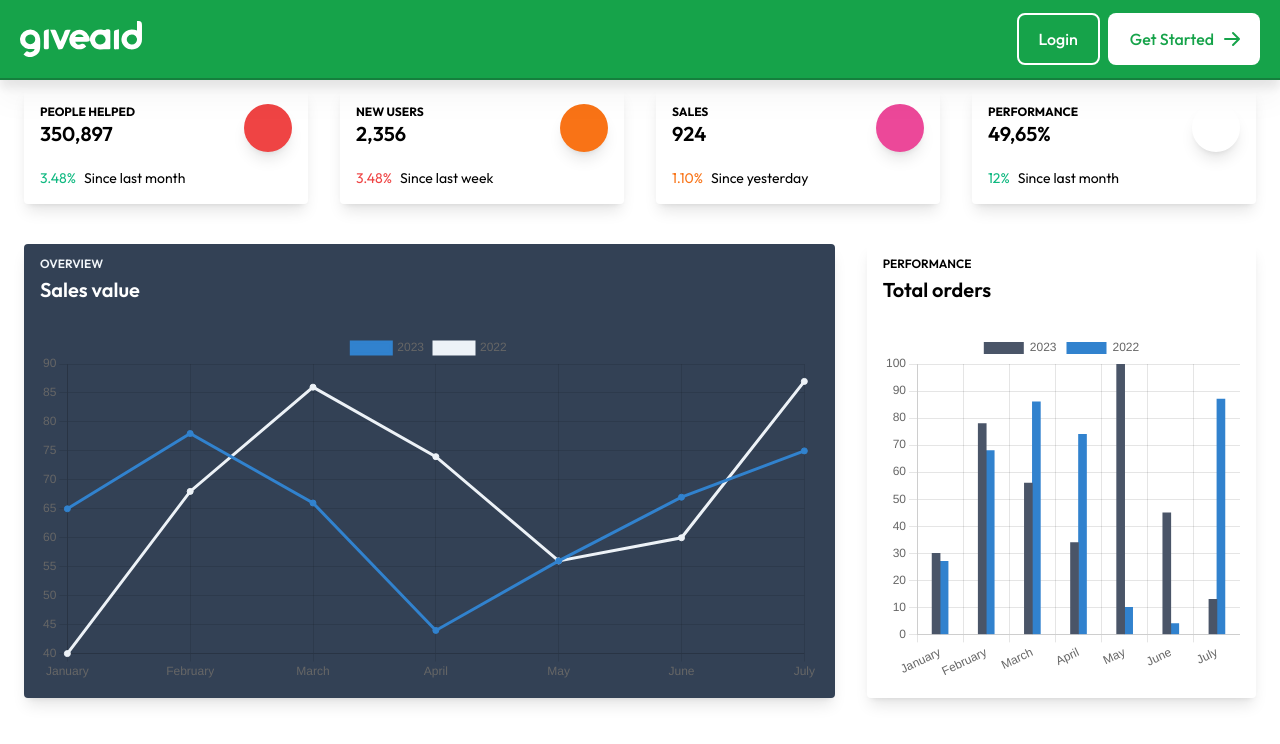
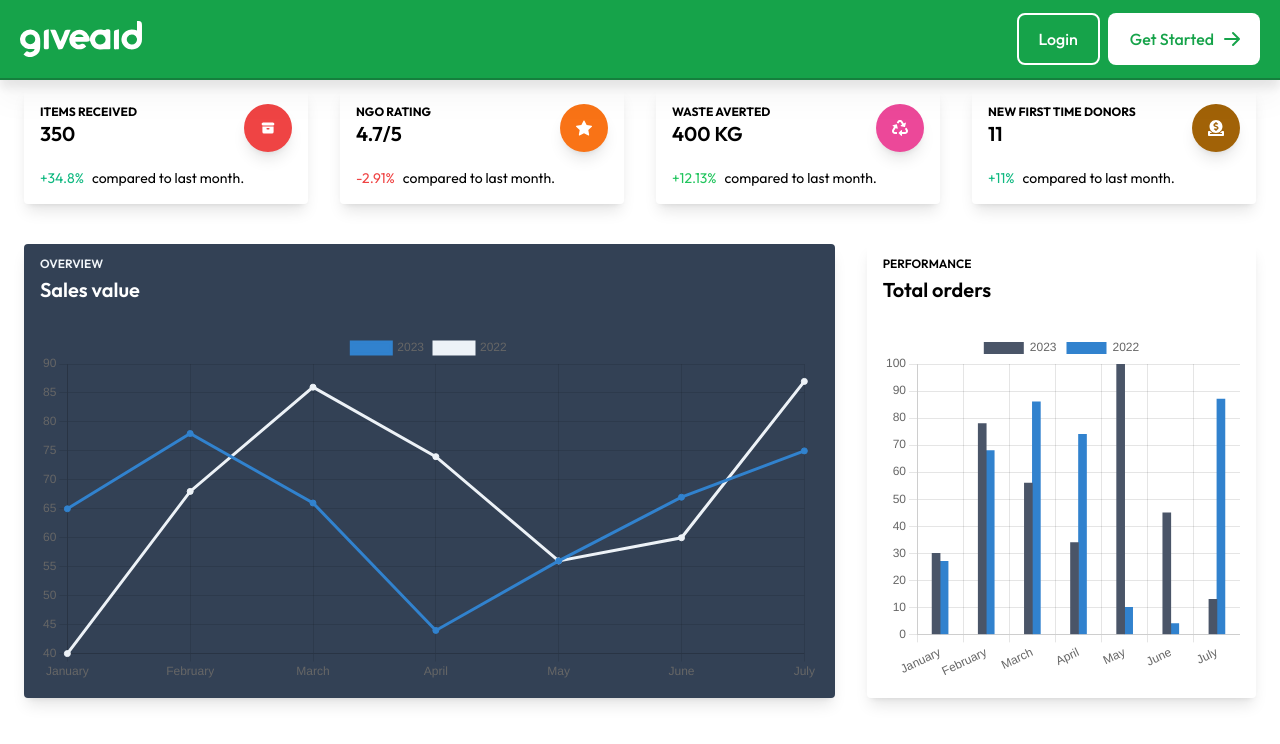
Before and after one commit to facevel/giveaid-next, a Next.js app: page /ngo/dashboard in a window 1280 px wide. Shown: the top 744 px of the page. Built offline with nearby package versions, Linux system fonts and the light colour scheme; no server answers; what prettier-plugin-tailwindcss would draw is missing.

Commit message:
add icons to dashboard

```diff
--- a/src/pages/ngo/dashboard/index.tsx
+++ b/src/pages/ngo/dashboard/index.tsx
@@ -4,6 +4,9 @@ import { CardBarChart, CardLineChart } from "components";
 import { withProtectedForNGO } from "@/firebase/routes";
 import { ReactNode } from "react";
 import { NgoPageLayout } from "layouts";
+import {HiArchive} from "react-icons/hi";
+import {BsStarFill} from "react-icons/bs";
+import {FaDonate, FaRecycle} from "react-icons/fa";
 
 
 
@@ -17,24 +20,24 @@ const NgoPage = () => {
               <div className="flex flex-wrap">
                 <div className="relative w-full max-w-full flex-1 flex-grow pr-4">
                   <h5 className="text-blueGray-400 text-xs font-bold uppercase">
-                    People Helped
+                    Items Received
                   </h5>
                   <span className="text-blueGray-700 text-xl font-semibold">
-                    350,897
+                    350
                   </span>
                 </div>
                 <div className="relative w-auto flex-initial pl-4">
                   <div
                     className="inline-flex h-12 w-12 items-center justify-center rounded-full bg-red-500 p-3 text-center text-white shadow-lg">
-                    <i className="far fa-chart-bar"></i>
+                    <i className="far fa-chart-bar"><HiArchive/></i>
                   </div>
                 </div>
               </div>
               <p className="text-blueGray-400 mt-4 text-sm">
                 <span className="mr-2 text-emerald-500">
-                  <i className="fas fa-arrow-up"></i> 3.48%
+                  <i className="fas fa-arrow-up"></i> +34.8%
                 </span>
-                <span className="whitespace-nowrap">Since last month</span>
+                <span className="whitespace-nowrap">compared to last month.</span>
               </p>
             </div>
           </div>
@@ -45,24 +48,24 @@ const NgoPage = () => {
               <div className="flex flex-wrap">
                 <div className="relative w-full max-w-full flex-1 flex-grow pr-4">
                   <h5 className="text-blueGray-400 text-xs font-bold uppercase">
-                    NEW USERS
+                    NGO Rating
                   </h5>
                   <span className="text-blueGray-700 text-xl font-semibold">
-                    2,356
+                    4.7/5
                   </span>
                 </div>
                 <div className="relative w-auto flex-initial pl-4">
                   <div
                     className="inline-flex h-12 w-12 items-center justify-center rounded-full bg-orange-500 p-3 text-center text-white shadow-lg">
-                    <i className="fas fa-chart-pie"></i>
+                    <i className="fas fa-chart-pie"><BsStarFill/></i>
                   </div>
                 </div>
               </div>
               <p className="text-blueGray-400 mt-4 text-sm">
                 <span className="mr-2 text-red-500">
-                  <i className="fas fa-arrow-down"></i> 3.48%
+                  <i className="fas fa-arrow-down"></i> -2.91%
                 </span>
-                <span className="whitespace-nowrap">Since last week</span>
+                <span className="whitespace-nowrap">compared to last month.   </span>
               </p>
             </div>
           </div>
@@ -73,24 +76,24 @@ const NgoPage = () => {
               <div className="flex flex-wrap">
                 <div className="relative w-full max-w-full flex-1 flex-grow pr-4">
                   <h5 className="text-blueGray-400 text-xs font-bold uppercase">
-                    SALES
+                    Waste Averted
                   </h5>
                   <span className="text-blueGray-700 text-xl font-semibold">
-                    924
+                    400 KG
                   </span>
                 </div>
                 <div className="relative w-auto flex-initial pl-4">
                   <div
                     className="inline-flex h-12 w-12 items-center justify-center rounded-full bg-pink-500 p-3 text-center text-white shadow-lg">
-                    <i className="fas fa-users"></i>
+                    <i className="fas fa-users"><FaRecycle/></i>
                   </div>
                 </div>
               </div>
               <p className="text-blueGray-400 mt-4 text-sm">
-                <span className="mr-2 text-orange-500">
-                  <i className="fas fa-arrow-down"></i> 1.10%
+                <span className="mr-2 text-green-500">
+                  <i className="fas fa-arrow-down"></i> +12.13%
                 </span>
-                <span className="whitespace-nowrap">Since yesterday</span>
+                <span className="whitespace-nowrap">compared to last month.</span>
               </p>
             </div>
           </div>
@@ -101,24 +104,24 @@ const NgoPage = () => {
               <div className="flex flex-wrap">
                 <div className="relative w-full max-w-full flex-1 flex-grow pr-4">
                   <h5 className="text-blueGray-400 text-xs font-bold uppercase">
-                    PERFORMANCE
+                    New First Time Donors
                   </h5>
                   <span className="text-blueGray-700 text-xl font-semibold">
-                    49,65%
+                    11
                   </span>
                 </div>
                 <div className="relative w-auto flex-initial pl-4">
                   <div
-                    className="bg-lightBlue-500 inline-flex h-12 w-12 items-center justify-center rounded-full p-3 text-center text-white shadow-lg">
-                    <i className="fas fa-percent"></i>
+                    className="bg-yellow-700 inline-flex h-12 w-12 items-center justify-center rounded-full p-3 text-center text-white shadow-lg">
+                    <i className="fas fa-percent"><FaDonate/></i>
                   </div>
                 </div>
               </div>
               <p className="text-blueGray-400 mt-4 text-sm">
                 <span className="mr-2 text-emerald-500">
-                  <i className="fas fa-arrow-up"></i> 12%
+                  <i className="fas fa-arrow-up"></i> +11%
                 </span>
-                <span className="whitespace-nowrap">Since last month</span>
+                <span className="whitespace-nowrap">compared to last month.</span>
               </p>
             </div>
           </div>
```
